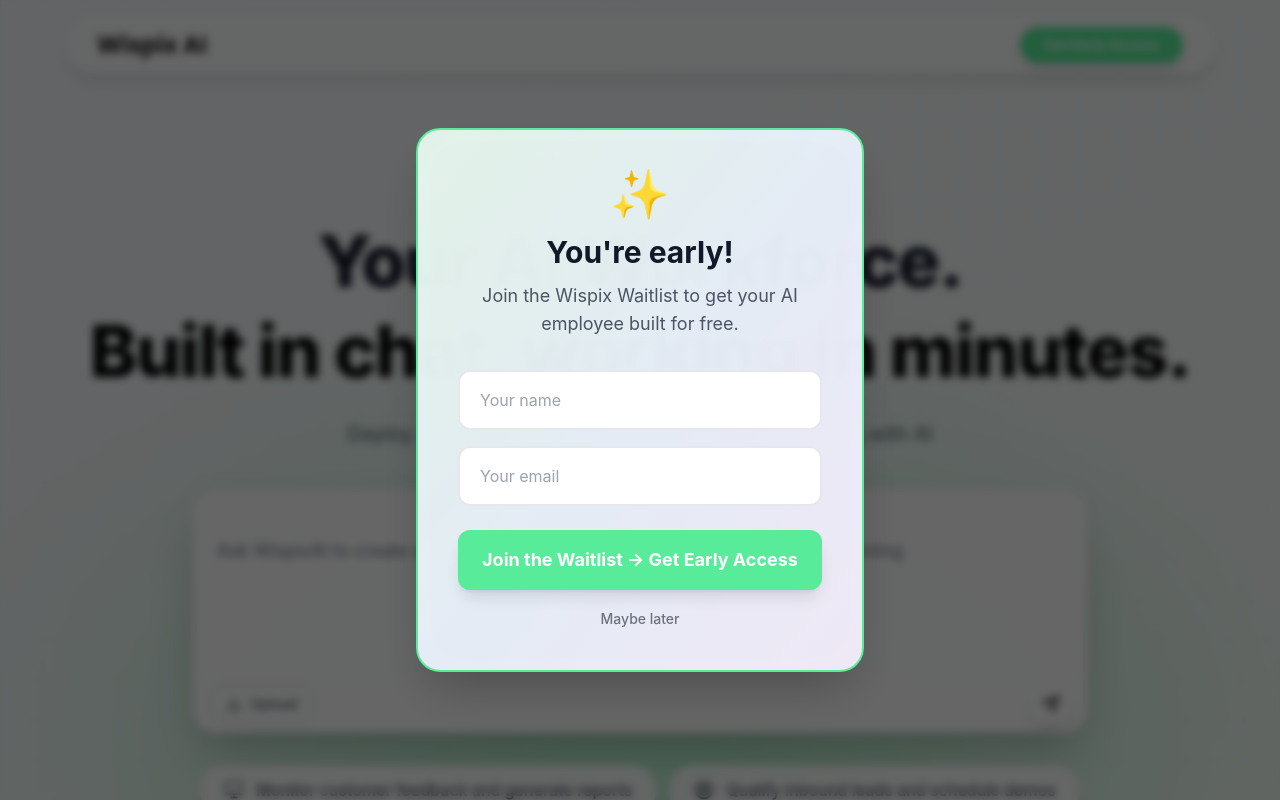
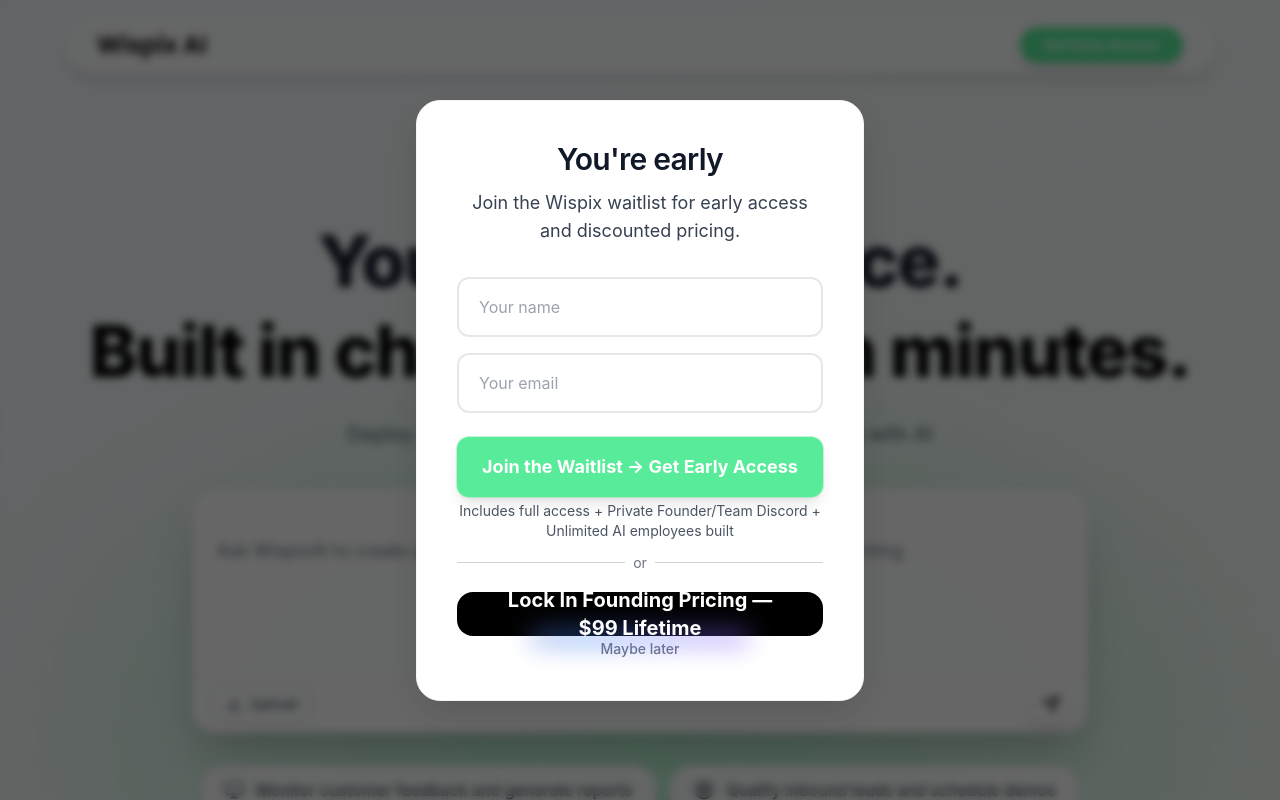
Before and after one commit to Blakeyyyyyyy/wispix-waitlist, a React (Vite) app: page / in a window 1280 px wide. Both pictures are taken after a click on the button "Get Early Access". Shown: the top 800 px of the page. Built offline with nearby package versions, Linux system fonts and the light colour scheme.

Commit message:
Make name field required in waitlist form

```diff
--- a/src/pages/LandingPage.tsx
+++ b/src/pages/LandingPage.tsx
@@ -1,6 +1,8 @@
 import React, { useState, useEffect } from 'react';
 import { motion } from 'framer-motion';
 import { RainbowButton } from '../components/ui/rainbow-button';
+import PaymentModal from '../components/PaymentModal';
+import { useNavigate } from 'react-router-dom';
 
 const LandingPage: React.FC = () => {
   const [heroInput, setHeroInput] = useState('');
@@ -22,6 +24,8 @@
   const [showCustomInput, setShowCustomInput] = useState(false);
   const [customInput, setCustomInput] = useState('');
   const [emailError, setEmailError] = useState('');
+  const [showPaymentModal, setShowPaymentModal] = useState(false);
+  const navigate = useNavigate();
 
   // Webhook validation
   const isValidWebhookUrl = (url: string): boolean => {
@@ -231,6 +235,22 @@
     if (e.key === 'Enter') {
       handleHeroSubmit();
     }
+  };
+
+  const handlePaymentSuccess = (paymentIntent: any) => {
+    setShowPaymentModal(false);
+    setShowCelebration(true);
+    // Send payment success to webhook
+    sendToWebhook({
+      type: 'founding_user_payment_success',
+      email: waitlistEmail,
+      name: waitlistName,
+      tracking_id: trackingId,
+      paymentIntent: paymentIntent,
+      timestamp: new Date().toISOString()
+    }).catch(error => {
+      console.error('Webhook error:', error);
+    });
   };
 
   const handleSuggestionClick = (suggestion: { icon: string; text: string }) => {
@@ -688,9 +708,10 @@
                   WebkitBackdropFilter: 'blur(20px)',
                 }}
               >
+                <div className="space-y-4 mb-6 md:mb-8">
                   <button
                     onClick={() => setShowWaitlistModal(true)}
-                  className="w-full text-white py-4 md:py-6 rounded-xl md:rounded-2xl font-black text-xl md:text-3xl transition-all hover:scale-105 shadow-2xl relative overflow-hidden group mb-6 md:mb-8"
+                    className="w-full text-white py-4 md:py-6 rounded-xl md:rounded-2xl font-black text-xl md:text-3xl transition-all hover:scale-105 shadow-2xl relative overflow-hidden group"
                     style={{ backgroundColor: '#58EB9A' }}
                     onMouseEnter={(e) => e.currentTarget.style.backgroundColor = '#4ADE80'}
                     onMouseLeave={(e) => e.currentTarget.style.backgroundColor = '#58EB9A'}
@@ -699,13 +720,31 @@
                     <div className="absolute inset-0 bg-gradient-to-r from-green-400 to-blue-400 opacity-0 group-hover:opacity-20 transition-opacity"></div>
                   </button>
 
+                  <div className="relative">
+                    <div className="absolute inset-0 flex items-center">
+                      <div className="w-full border-t border-gray-300"></div>
+                    </div>
+                    <div className="relative flex justify-center text-sm">
+                      <span className="px-4 bg-white text-gray-500 font-medium">or</span>
+                    </div>
+                  </div>
+
+                  <button
+                    onClick={() => setShowWaitlistModal(true)}
+                    className="w-full text-white py-4 md:py-6 rounded-xl md:rounded-2xl font-black text-xl md:text-3xl transition-all hover:scale-105 shadow-2xl relative overflow-hidden group bg-gradient-to-r from-purple-600 to-blue-600 hover:from-purple-700 hover:to-blue-700"
+                  >
+                    <span className="relative z-10">🚀 Lock In Lifetime Access - $299</span>
+                    <div className="absolute inset-0 bg-gradient-to-r from-purple-400 to-blue-400 opacity-0 group-hover:opacity-20 transition-opacity"></div>
+                  </button>
+                </div>
+
                 <div className="space-y-3 md:space-y-4">
                   {[
                     { icon: "✓", text: "Lifetime founding pricing locked" },
                     { icon: "✓", text: "Direct founder access & setup call" },
                     { icon: "✓", text: "Shape the product roadmap" },
                     { icon: "✓", text: "Private channel with the Wispix team" },
-                    { icon: "✓", text: "No credit card required" }
+                    { icon: "✓", text: "Free waitlist option available" }
                   ].map((item, idx) => (
                     <div key={idx} className="flex items-center justify-center gap-2 md:gap-3 text-base md:text-xl font-semibold text-gray-700">
                       <span className="text-green-600 text-xl md:text-2xl">{item.icon}</span>
@@ -770,12 +809,10 @@
             animate={{ scale: 1, opacity: 1, y: 0 }}
             exit={{ scale: 0.9, opacity: 0, y: 20 }}
             transition={{ type: 'spring', duration: 0.5 }}
-            className="bg-white/95 backdrop-blur-xl rounded-2xl md:rounded-3xl p-6 md:p-10 max-w-sm md:max-w-md w-full shadow-2xl relative overflow-hidden border-2"
-            style={{ borderColor: '#58EB9A' }}
+            className="bg-white rounded-2xl md:rounded-3xl p-8 md:p-10 max-w-sm md:max-w-md w-full shadow-[0_12px_40px_rgba(0,0,0,0.12)] relative overflow-hidden border border-gray-100"
             onClick={(e) => e.stopPropagation()}
           >
-            {/* Glowing border effect */}
-            <div className="absolute inset-0 bg-gradient-to-br from-green-400/20 via-blue-400/20 to-purple-400/20 animate-pulse pointer-events-none"></div>
+            {/* Premium modal - minimal chrome */}
 
             {/* Confetti effect */}
             {isSubmitted && (
@@ -802,17 +839,16 @@
               {!isSubmitted ? (
                 <>
                   <div className="text-center mb-8">
-                    <div className="text-4xl md:text-5xl mb-3 md:mb-4">✨</div>
-                    <h3 className="text-2xl md:text-3xl font-bold text-gray-900 mb-2 md:mb-3">
-                      You're early!
+                    <h3 className="text-2xl md:text-3xl font-semibold tracking-tight text-gray-900 mb-2 md:mb-3">
+                      You're early
                     </h3>
-                    <p className="text-base md:text-lg text-gray-600">
-                      Join the Wispix Waitlist to get your AI employee built for free.
+                    <p className="text-base md:text-lg text-gray-700">
+                      Join the Wispix waitlist for early access and discounted pricing.
                     </p>
                     {heroInput && (
-                    <div className="mt-3 md:mt-4 p-3 md:p-4 bg-green-50 border border-green-200 rounded-xl">
-                        <p className="text-xs md:text-sm text-green-700 font-medium mb-1">Your automation idea:</p>
-                        <p className="text-green-800 italic text-sm md:text-base">"{heroInput}"</p>
+                    <div className="mt-3 md:mt-4 p-3 md:p-4 bg-gray-50 border border-gray-200 rounded-xl">
+                        <p className="text-xs md:text-sm text-gray-700 font-medium mb-1">Your automation idea:</p>
+                        <p className="text-gray-800 italic text-sm md:text-base">"{heroInput}"</p>
                       </div>
                     )}
                   </div>
@@ -823,8 +859,9 @@
                       placeholder="Your name"
                       value={waitlistName}
                       onChange={(e) => setWaitlistName(e.target.value)}
-                      className="w-full px-4 md:px-5 py-3 md:py-4 bg-white border-2 border-gray-200 rounded-xl text-base outline-none transition-all focus:border-green-400 focus:shadow-lg"
-                      onFocus={(e) => e.currentTarget.style.borderColor = '#58EB9A'}
+                      required
+                      className="w-full px-4 md:px-5 py-3 md:py-4 bg-white border-2 border-gray-200 rounded-xl text-base outline-none transition-all focus:border-gray-900 focus:shadow-lg"
+                      onFocus={(e) => e.currentTarget.style.borderColor = '#111827'}
                       onBlur={(e) => e.currentTarget.style.borderColor = '#e5e7eb'}
                     />
                     <input
@@ -836,9 +873,9 @@
                         if (emailError) setEmailError(''); // Clear error when typing
                       }}
                       className={`w-full px-4 md:px-5 py-3 md:py-4 bg-white border-2 rounded-xl text-base outline-none transition-all focus:shadow-lg ${
-                        emailError ? 'border-red-400' : 'border-gray-200 focus:border-green-400'
+                        emailError ? 'border-red-400' : 'border-gray-200 focus:border-gray-900'
                       }`}
-                      onFocus={(e) => e.currentTarget.style.borderColor = emailError ? '#f87171' : '#58EB9A'}
+                      onFocus={(e) => e.currentTarget.style.borderColor = emailError ? '#f87171' : '#111827'}
                       onBlur={(e) => e.currentTarget.style.borderColor = emailError ? '#f87171' : '#e5e7eb'}
                     />
                     {emailError && (
@@ -848,13 +885,34 @@
 
                   <button
                     onClick={handleWaitlistSubmit}
-                    className="w-full text-white py-3 md:py-4 rounded-xl font-bold text-base md:text-lg transition-all hover:scale-105 shadow-lg mb-3 md:mb-4"
+                    className="w-full text-white py-3 md:py-4 rounded-xl font-bold text-base md:text-lg transition-all hover:scale-105 shadow-lg mb-1 ring-1 ring-green-300/50 hover:shadow-xl"
                     style={{ backgroundColor: '#58EB9A' }}
                     onMouseEnter={(e) => e.currentTarget.style.backgroundColor = '#4ADE80'}
                     onMouseLeave={(e) => e.currentTarget.style.backgroundColor = '#58EB9A'}
                   >
                     Join the Waitlist → Get Early Access
                   </button>
+                  <div className="text-xs md:text-sm text-gray-600 text-center mb-3">
+                    Includes full access + Private Founder/Team Discord + Unlimited AI employees built
+                  </div>
+
+                  <div className="relative mb-3 md:mb-4">
+                    <div className="absolute inset-0 flex items-center">
+                      <div className="w-full border-t border-gray-300"></div>
+                    </div>
+                    <div className="relative flex justify-center text-sm">
+                      <span className="px-2 bg-white text-gray-500">or</span>
+                    </div>
+                  </div>
+
+                  <RainbowButton
+                    onClick={() => {
+                      navigate('/founders');
+                    }}
+                    className="w-full py-4 md:py-5 text-lg md:text-xl font-bold rounded-2xl leading-tight"
+                  >
+                    Lock In Founding Pricing — $99 Lifetime
+                  </RainbowButton>
 
                   <button
                     onClick={() => setShowWaitlistModal(false)}
@@ -1377,11 +1435,29 @@
                     🐦 Share on X
                   </button>
                 </div>
+                {/* Add the second founder CTA here to preview Variant B look */}
+                <div className="pt-2">
+                  <RainbowButton
+                    onClick={() => navigate('/founders')}
+                    className="w-full py-4 md:py-5 text-lg md:text-xl font-bold rounded-2xl leading-tight"
+                  >
+                    Lock In Founding Pricing — $99 Lifetime
+                  </RainbowButton>
+                </div>
               </div>
             </div>
           </motion.div>
         </motion.div>
       )}
+
+      {/* Payment Modal */}
+      <PaymentModal
+        isOpen={showPaymentModal}
+        onClose={() => setShowPaymentModal(false)}
+        onSuccess={handlePaymentSuccess}
+        userEmail={waitlistEmail}
+        userName={waitlistName}
+      />
     </div>
   );
 };
```
Lines whose indentation alone changed are shown as unchanged.
